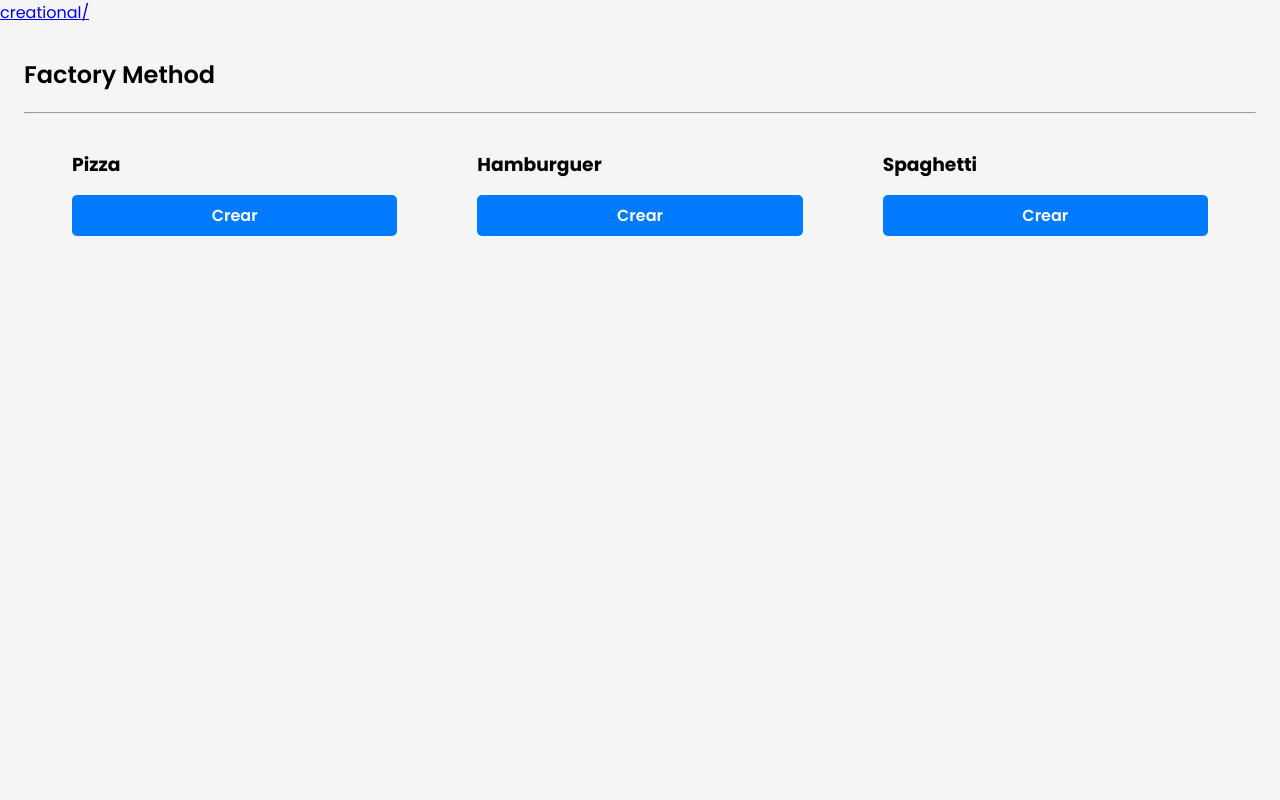
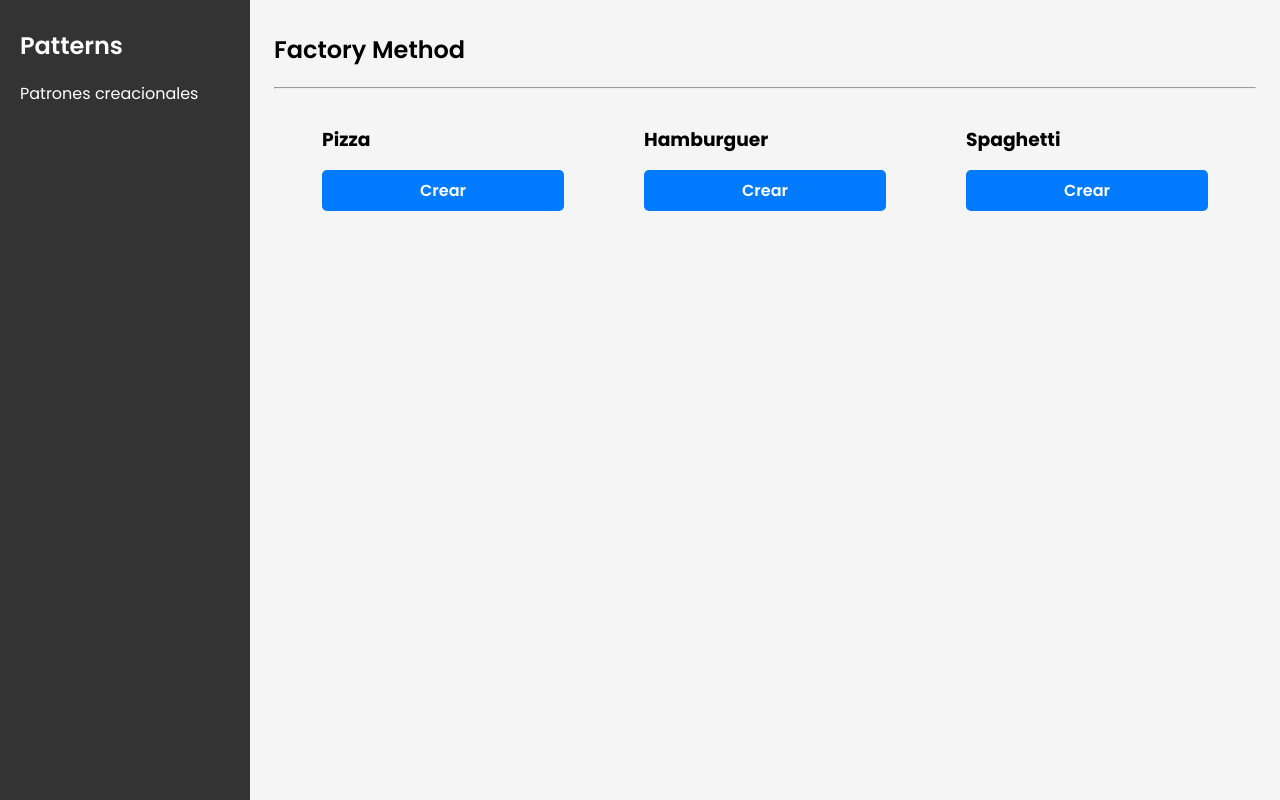
Before and after one commit to MateoAponte/front-patterns, a React (Create React App) app in the folder front/: page /creational/builder in a window 1280 px wide. Built offline with nearby package versions, Linux system fonts and the light colour scheme.

Commit message:
feat: Add sideBard

```diff
--- a/front/src/App.js
+++ b/front/src/App.js
@@ -1,5 +1,6 @@
-import { BrowserRouter, Routes, Route, NavLink, Outlet } from 'react-router-dom';
+import { BrowserRouter, Routes, Route, Outlet } from 'react-router-dom';
 import { ROUTES } from './features/common/router/RouterInfo.ts';
+import { SideBar } from './features/common/layouts/SideBar.tsx';
 
 const renderRoutes = (routes) => {
   return routes.map((route, index) => (
@@ -21,13 +22,11 @@ function App() {
   return (
     <BrowserRouter>
       <div className="App">
-        {ROUTES.map((item, index) => (
-          <NavLink key={index} to={item.path}>
-            {item.path}
-          </NavLink>
-        ))}
-        <Routes>{renderRoutes(ROUTES)}</Routes>
-        <Outlet />
+        <SideBar />
+        <main>
+          <Routes>{renderRoutes(ROUTES)}</Routes>
+          <Outlet />
+        </main>
       </div>
     </BrowserRouter>
   );
--- a/front/src/assets/common/common.scss
+++ b/front/src/assets/common/common.scss
@@ -1,4 +1,3 @@
-@import './section.scss';
 @import './card.scss';
 @import './button.scss';
 @import './column.scss';
@@ -6,3 +5,4 @@
 @import './divider.scss';
 @import './panel.scss';
 @import './row.scss';
+@import './sideBar.scss';
--- a/front/src/assets/common/panel.scss
+++ b/front/src/assets/common/panel.scss
@@ -1,4 +1,4 @@
-.ptn-panel {
+.ptn-section {
   padding: 1.5rem;
 
   &__content {
--- a/front/src/assets/common/reset.scss
+++ b/front/src/assets/common/reset.scss
@@ -16,3 +16,13 @@ body {
   margin: 0;
   padding: 0;
 }
+
+.App {
+  display: flex;
+  height: 100vh;
+  width: 100vw;
+}
+main {
+  width: 100%;
+  margin-left: 250px;
+}
--- a/front/src/assets/common/section.scss
+++ /dev/null
@@ -1,13 +0,0 @@
-.section-patterns {
-  &__title {
-  }
-  &__divider {
-  }
-  &__example {
-  }
-  &__content {
-    display: flex;
-    width: 100%;
-    justify-content: space-around;
-  }
-}
--- /dev/null
+++ b/front/src/assets/common/sideBar.scss
@@ -0,0 +1,26 @@
+.ptn-sidebar {
+  width: 250px;
+  height: 100%;
+  background-color: #333; /* Color de fondo del sidebar */
+  position: fixed;
+  left: 0;
+  top: 0;
+  padding-top: 20px;
+
+  &__item {
+    padding: 10px 20px;
+    color: #fff; /* Color del texto en el sidebar */
+    text-decoration: none;
+    display: block;
+    &:hover {
+      background-color: #555; /* Color de fondo al pasar el cursor */
+    }
+  }
+  & > p {
+    color: #fff; /* Color del texto del título */
+    font-size: 24px;
+    font-weight: bold;
+    margin-bottom: 20px;
+    padding: 0 20px;
+  }
+}
--- a/front/src/features/common/layouts/PTSection.tsx
+++ b/front/src/features/common/components/PTSection.tsx
@@ -1,6 +1,6 @@
 import React from 'react';
-import { Text } from '../components/Text.tsx';
-import { Divider } from '../components/Divider.tsx';
+import { Text } from './Text.tsx';
+import { Divider } from './Divider.tsx';
 
 interface PanelModel {
   children: React.ReactNode;
@@ -10,11 +10,11 @@ interface PanelModel {
 
 export const PTSection: React.FC<PanelModel> = ({ children, title, description }) => {
   return (
-    <div className="ptn-panel">
+    <div className="ptn-section">
       <Text text={title} type="heading" spaced="spaced-1" heading="h3" modifier="bolder" />
       {description && <Text text={description} type="common" spaced="spaced-3" />}
       <Divider orientation="horizontal" />
-      <div className="ptn-panel__content">{children}</div>
+      <div className="ptn-section__content">{children}</div>
     </div>
   );
 };
--- /dev/null
+++ b/front/src/features/common/layouts/SideBar.tsx
@@ -0,0 +1,20 @@
+import { NavLink } from 'react-router-dom';
+import { ROUTES, RoutesDictionary, RoutesModel } from '../../../features/common/router/RouterInfo.ts';
+import React from 'react';
+import { Text } from '../components/Text.tsx';
+
+const mainRoutes = ROUTES.filter((item: RoutesModel) => item.path !== '/');
+export const SideBar = () => {
+  return (
+    <>
+      <nav className="ptn-sidebar">
+        <Text text="Patterns" type="heading" modifier="bolder" spaced="spaced-1" />
+        {mainRoutes.map((item, index) => (
+          <NavLink className="ptn-sidebar__item" key={index} to={item.path}>
+            {RoutesDictionary[item.path]}
+          </NavLink>
+        ))}
+      </nav>
+    </>
+  );
+};
--- a/front/src/features/common/router/RouterInfo.ts
+++ b/front/src/features/common/router/RouterInfo.ts
@@ -46,6 +46,12 @@ export const ROUTES: Array<RoutesModel> = [
   },
 ];
 
+export enum RoutesDictionary {
+  creational = 'Patrones creacionales',
+  structural = 'Patrones Estructurales',
+  comportalmental = 'Patrones Comportamentales',
+}
+
 export const getType = (type: string): Array<RoutesModel> => {
   const routes = ROUTES.filter((route: RoutesModel) => route.path.indexOf(type) !== -1)[0].nested || [];
   return routes.filter((items: RoutesModel) => !!items.path);
--- a/front/src/features/creational/components/CreationalMain.tsx
+++ b/front/src/features/creational/components/CreationalMain.tsx
@@ -1,5 +1,5 @@
 import React from 'react';
-import { PTSection } from '../../common/layouts/PTSection.tsx';
+import { PTSection } from '../../common/components/PTSection.tsx';
 import { Link } from 'react-router-dom';
 import { PTRow } from '../../common/components/PTRow.tsx';
 import { RoutesModel, getType } from '../../common/router/RouterInfo.ts';
--- a/front/src/features/creational/factory/components/Factory.tsx
+++ b/front/src/features/creational/factory/components/Factory.tsx
@@ -1,5 +1,5 @@
 import React, { useState } from 'react';
-import { PTSection } from '../../../common/layouts/PTSection.tsx';
+import { PTSection } from '../../../common/components/PTSection.tsx';
 import { createFactory } from './createFactory.ts';
 import { Column } from '../../../common/components/Column.tsx';
 import { PTButton } from '../../../common/components/Button.tsx';
```
